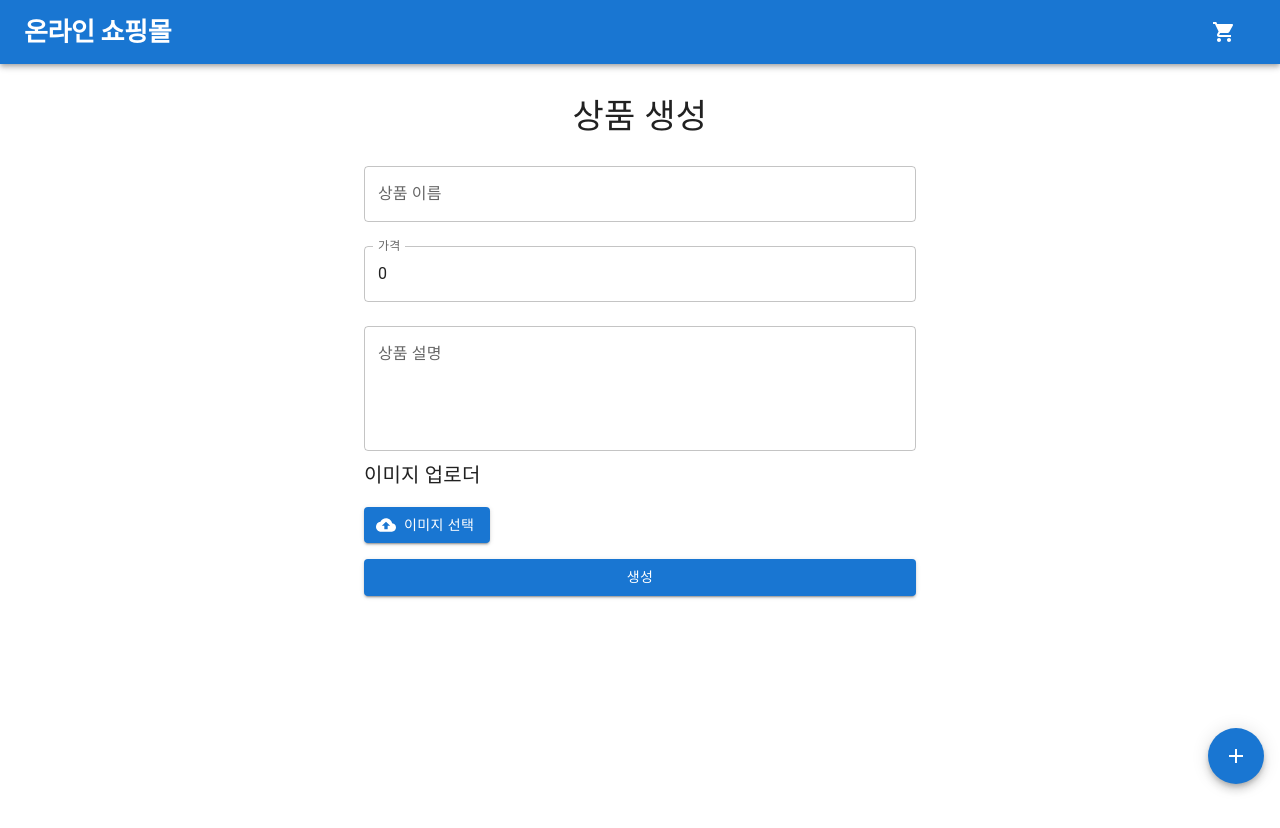
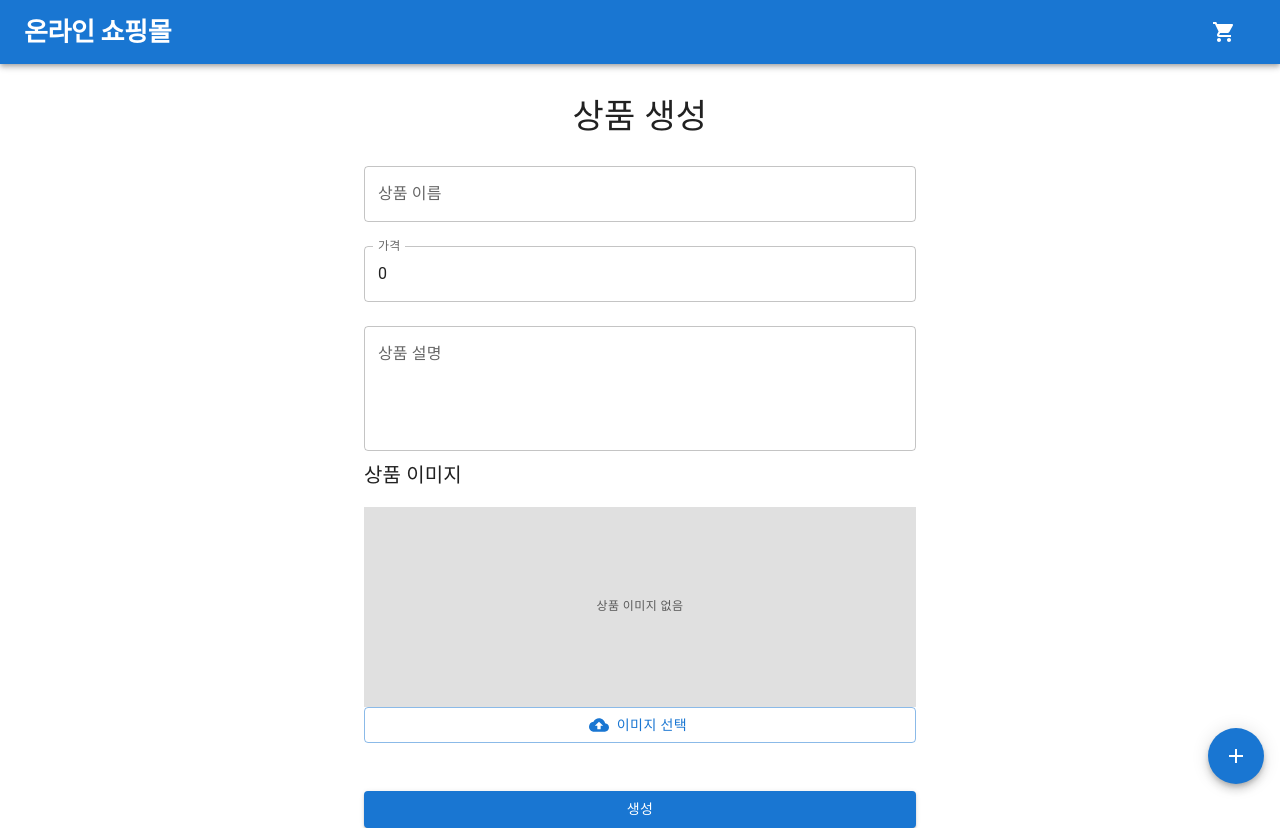
Before and after one commit to Hong-JunHyeok/shopping_app_example, a React (Create React App) app in the folder client/: page /create in a window 1280 px wide. Before the commit the page ends 800 px from the top, so only its background shows below. Built offline with nearby package versions, Linux system fonts and the light colour scheme.

Commit message:
상품 이미지 꾸미기

```diff
--- a/client/src/components/create/ThumbnailUploader.tsx
+++ b/client/src/components/create/ThumbnailUploader.tsx
@@ -1,4 +1,4 @@
-import { Button, CardMedia, Grid, Typography } from "@mui/material";
+import { Box, Button, CardMedia, Grid, Typography } from "@mui/material";
 import CloudUploadIcon from "@mui/icons-material/CloudUpload";
 import { useMemo } from "react";
 
@@ -24,14 +24,14 @@ const ThumbnailUploader = ({
 
   const tempImageURL = useMemo(() => {
     if (value) {
-      return URL.createObjectURL(value)
+      return URL.createObjectURL(value);
     }
   }, [value]);
 
   return (
     <Grid container spacing={2}>
       <Grid item xs={12}>
-        <Typography variant="h6">이미지 업로더</Typography>
+        <Typography variant="h6">상품 이미지</Typography>
       </Grid>
       <Grid item xs={12}>
         <input
@@ -42,26 +42,33 @@ const ThumbnailUploader = ({
           style={{ display: "none" }}
         />
         <label htmlFor="thumbnail-upload-input">
+          <CardMedia
+            sx={{
+              height: "200px",
+              display: "flex",
+              alignItems: "center",
+              justifyContent: "center",
+              backgroundColor: "#e0e0e0",
+              overflow: "hidden",
+            }}
+            image={tempImageURL}
+          >
+            {value ? null : (
+              <Typography variant="caption" color="text.secondary">
+                상품 이미지 없음
+              </Typography>
+            )}
+          </CardMedia>
+
           <Button
-            variant="contained"
-            component="span"
+            fullWidth
+            variant="outlined"
             startIcon={<CloudUploadIcon />}
           >
             이미지 선택
           </Button>
         </label>
       </Grid>
-      <Grid item xs={12}>
-        {value && (
-          <CardMedia
-            sx={{
-              width: '200px',
-              height: '200px'
-            }}
-            image={tempImageURL}
-          />
-        )}
-      </Grid>
     </Grid>
   );
 };
--- a/client/src/pages/ProductCreatePage.tsx
+++ b/client/src/pages/ProductCreatePage.tsx
@@ -1,8 +1,9 @@
 import { useState } from "react";
+import { useNavigate } from "react-router-dom";
 import { Button, Container, Dialog, DialogActions, DialogContent, DialogContentText, DialogTitle, TextField, Typography } from "@mui/material";
+
 import { ThumbnailUploader } from "../components/create";
 import { createProduct, modifyThumbnail } from "../utils/apis";
-import { useNavigate } from "react-router-dom";
 
 
 const ProductCreatePage = () => {
@@ -14,17 +15,23 @@ const ProductCreatePage = () => {
   const [thumbnail, setThumbnail] = useState<File | null>(null);
   const [isModalOpen, setIsModalOpen] = useState(false);
   const [createdProductId, setCreatedProductId] = useState("");
+  const [nameError, setNameError] = useState("");
+  const [explanationError, setExplanationError] = useState("");
+  const [priceError, setPriceError] = useState("");
 
-  const handleNameChange = (event: any) => {
+  const handleNameChange = (event: React.ChangeEvent<HTMLInputElement>) => {
     setName(event.target.value);
+    setNameError("");
   };
 
-  const handlePriceChange = (event: any) => {
-    setPrice(event.target.value);
+  const handlePriceChange = (event: React.ChangeEvent<HTMLInputElement>) => {
+    setPrice(Number(event.target.value));
+    setPriceError("");
   };
 
-  const handleExplanationChange = (event: any) => {
+  const handleExplanationChange = (event: React.ChangeEvent<HTMLTextAreaElement>) => {
     setExplanation(event.target.value);
+    setExplanationError("");
   };
 
   const handleClearThumbnail = () => {
@@ -34,15 +41,37 @@ const ProductCreatePage = () => {
   const handleCloseModal = () => {
     setIsModalOpen(false);
     navigate(`/product/${createdProductId}`);
-  }
+  };
 
   const handleCreateProduct = async (event: React.FormEvent) => {
     event.preventDefault();
+
+    let isValid = true;
+
+    if (name.length < 2 || name.length > 10) {
+      setNameError("상품 이름은 최소 2자 이상, 최대 10자 이하여야 합니다.");
+      isValid = false;
+    }
+
+    if (explanation.length < 1 || explanation.length > 100) {
+      setExplanationError("상품 설명은 최소 1자 이상, 최대 100자까지 입력할 수 있습니다.");
+      isValid = false;
+    }
+
+    if (price <= 0) {
+      setPriceError("가격은 0보다 큰 값이어야 합니다.");
+      isValid = false;
+    }
+
+    if (!isValid) {
+      return;
+    }
+
     const { data: { product } } = await createProduct({
       name,
       explanation,
       price,
-    })
+    });
 
     if (thumbnail) {
       await modifyThumbnail(product.id, thumbnail);
@@ -55,11 +84,7 @@ const ProductCreatePage = () => {
   return (
     <>
       <Container maxWidth="sm">
-        <Typography
-            variant="h4"
-            align="center"
-            gutterBottom
-        >
+        <Typography variant="h4" align="center" gutterBottom>
           상품 생성
         </Typography>
         <form onSubmit={handleCreateProduct}>
@@ -69,6 +94,8 @@ const ProductCreatePage = () => {
             value={name}
             onChange={handleNameChange}
             margin="normal"
+            error={!!nameError}
+            helperText={nameError}
           />
           <TextField
             label="가격"
@@ -77,6 +104,8 @@ const ProductCreatePage = () => {
             value={price}
             onChange={handlePriceChange}
             margin="normal"
+            error={!!priceError}
+            helperText={priceError}
           />
           <TextField
             label="상품 설명"
@@ -86,6 +115,8 @@ const ProductCreatePage = () => {
             value={explanation}
             onChange={handleExplanationChange}
             margin="normal"
+            error={!!explanationError}
+            helperText={explanationError}
           />
           <ThumbnailUploader
             value={thumbnail}
@@ -94,28 +125,18 @@ const ProductCreatePage = () => {
             onUpload={() => console.log("성공")}
             onError={() => console.error("에러")}
           />
-            <Button
-                type="submit"
-                variant="contained"
-                color="primary"
-                fullWidth
-            >
+          <Button type="submit" variant="contained" color="primary" fullWidth sx={{
+            marginTop: 6
+          }}>
             생성
           </Button>
         </form>
       </Container>
 
-        <Dialog
-          open={isModalOpen}
-          onClose={handleCloseModal}
-        >
-          <DialogTitle>
-              상품을 성공적으로 추가하였습니다.
-          </DialogTitle>
+      <Dialog open={isModalOpen} onClose={handleCloseModal}>
+        <DialogTitle>상품을 성공적으로 추가하였습니다.</DialogTitle>
         <DialogContent>
-              <DialogContentText>
-                  상품 페이지로 이동합니다.
-              </DialogContentText>
+          <DialogContentText>상품 페이지로 이동합니다.</DialogContentText>
         </DialogContent>
         <DialogActions>
           <Button onClick={handleCloseModal} autoFocus>
```
Lines whose indentation alone changed are shown as unchanged.
